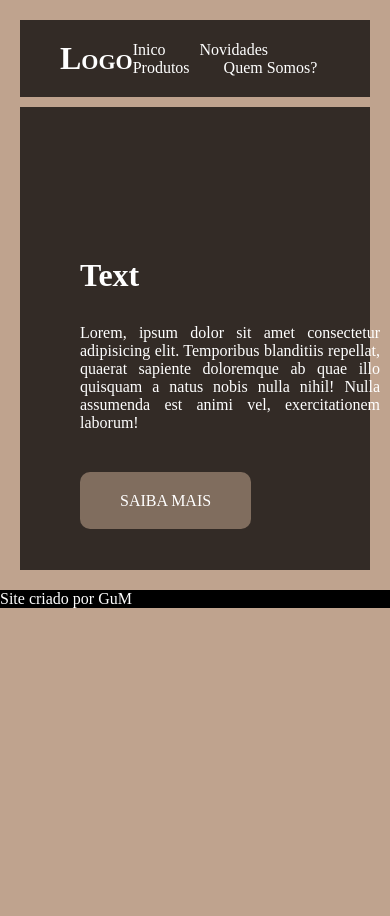
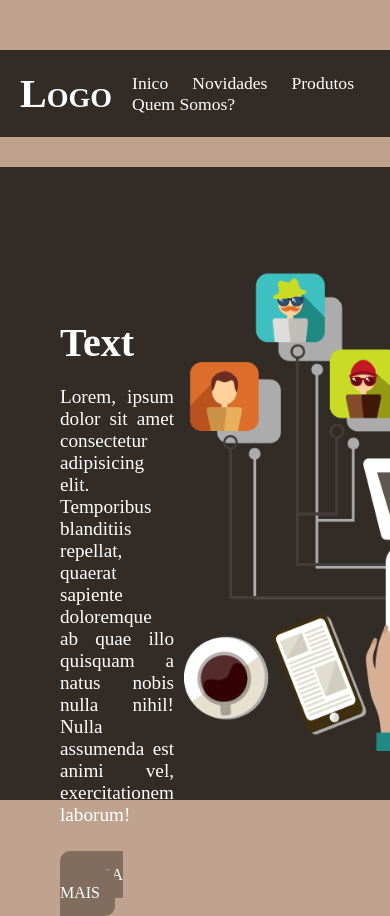
Before and after one commit to GuilhermeSFMoraes/Estudos, a plain HTML site: page html-css/desafio/teste2/index.html in a window 390 px wide. Shown: the top 916 px of the page. Before the commit the page ends 844 px from the top, so only its background shows below. Drawn offline with Linux system fonts and the light colour scheme.

Commit message:
Teste de site/ Ainda não ta responsivo

```diff
--- a/html-css/desafio/teste2/index.html
+++ b/html-css/desafio/teste2/index.html
@@ -19,15 +19,17 @@
         </nav>
     </header>
     <main>
-        <div>
-            <h1>Text</h1>
-            <p>Lorem, ipsum dolor sit amet consectetur adipisicing elit. Temporibus blanditiis repellat, quaerat sapiente doloremque ab quae illo quisquam a natus nobis nulla nihil! Nulla assumenda est animi vel, exercitationem laborum!</p>
-            <a href="#">SAIBA MAIS</a>
-        </div>
-        <img src="imagens/pngegg.png" alt="">
+        <section>
+            <div class="texto">
+                <h1>Text</h1>
+                <p>Lorem, ipsum dolor sit amet consectetur adipisicing elit. Temporibus blanditiis repellat, quaerat sapiente doloremque ab quae illo quisquam a natus nobis nulla nihil! Nulla assumenda est animi vel, exercitationem laborum!</p>
+                <a href="#">SAIBA MAIS</a>
+            </div>
+            <div class="imagem">
+                <img src="imagens/pngegg.png" alt="">
+            </div>
+        </section>
     </main>
-    <footer>
-        <p>Site criado por GuM</p>
-    </footer>
+
 </body>
 </html>
--- a/html-css/desafio/teste2/style/style.css
+++ b/html-css/desafio/teste2/style/style.css
@@ -1,89 +1,103 @@
 @charset "UTF-8";
 
 * {
-    margin: 0px;
-    padding: 0px;
+    margin: 0;
+    padding: 0;
+    box-sizing: border-box;
+}
+
+:root{
+    --cor1:#332B26;
+    --cor2:#BFA38E;
+    --cor3:#66564a;
 }
 
 body {
-    background-color: #BFA38E;
-    color: white;
+    background-color: var(--cor2);
+    max-height: 1000px;
+    max-width: 1100px;
+    margin: auto;
+
 }
 
 header {
-
-    background-color: #332B26;
+    background-color: var(--cor1);
+    color: white;
     display: flex;
     flex-direction: row;
     justify-content: space-between;
     align-items: center;
-    margin: 20px 20px 5px 20px;
+    margin-top: 50px;
     padding: 20px;
 }
 
 header > h1 {
-    padding-left: 20px;
     font-variant: small-caps;
+    font-size: 2.5em;
 }
 
 nav > a {
     text-decoration: none;
     color: white;
-    padding-right: 30px;
+    padding-left: 20px;
+    transition-duration: 0.4s;
+    font-size: 1.1em;
+}
+
+nav > a:hover {
+    color: #BFA28F;
+}
+
+main {
+    background-color: var(--cor1);
+    color: white;
+
+}
+
+section {
+    display: flex;
+    flex-direction: row;
+    justify-content: space-between;
+    align-items:center;
+    margin: 30px;
+    height: 75vh;
+}
+
+.texto {
+
+    height: 350px;
+    width: 300px;
+    padding: 10px;
+    margin-left: 20px;
+}
+
+.texto > h1 {
+    font-size: 2.5em;
+    padding-bottom: 20px;
+}
+
+.texto > p {
+
+    font-size: 1.2em;
+    padding-bottom: 40px;
+    text-align: justify;
+}
+
+.texto > a {
+    text-decoration: none;
+    background-color: #806D5E;
+    color: white;
+    padding: 15px;
+    border-radius: 10px;
     transition-duration: 0.4s;
 }
 
-nav > a:hover {
-    color: #9b826f;
-    text-decoration: underline;
-}
-
-main {
-    background-color: #332B26;
-    margin: 10px 20px 20px 20px;
-    display: flex;
-    flex-direction: row;
-    justify-content: space-around;
-}
-
-div {
-    margin: 100px 10px 10px 10px;
-    padding: 50px;
-}
-
-div > h1 {
-    padding-bottom: 30px;
-}
-
-div > p {
-
-    padding-bottom: 60px;
-    text-align: justify;
-    width: 300px;
-}
-
-div > a {
-    background-color: #806D5E;
-    margin: auto;
-    padding: 20px 40px;
-    border-radius: 10px;
-    text-decoration: none;
-    color: white;
-    transition-duration: 0.4s;
-}
-
-div > a:hover {
-    background-color: #66564a;
-    box-shadow: 2px 2px 2px rgba(0, 0, 0, 0.219);
+.texto > a:hover {
+    background-color: var(--cor3);
+    box-shadow: 2px 2px 2px rgba(0, 0, 0, 0.329);
 }
 
 img {
-    min-height: 300px;
-    min-width: 300px;
-    padding: 30px;
+    max-width: 600px;
+    max-height: 600px;
 }
-
-footer {
-    background-color: black;
-    margin
-}
```
